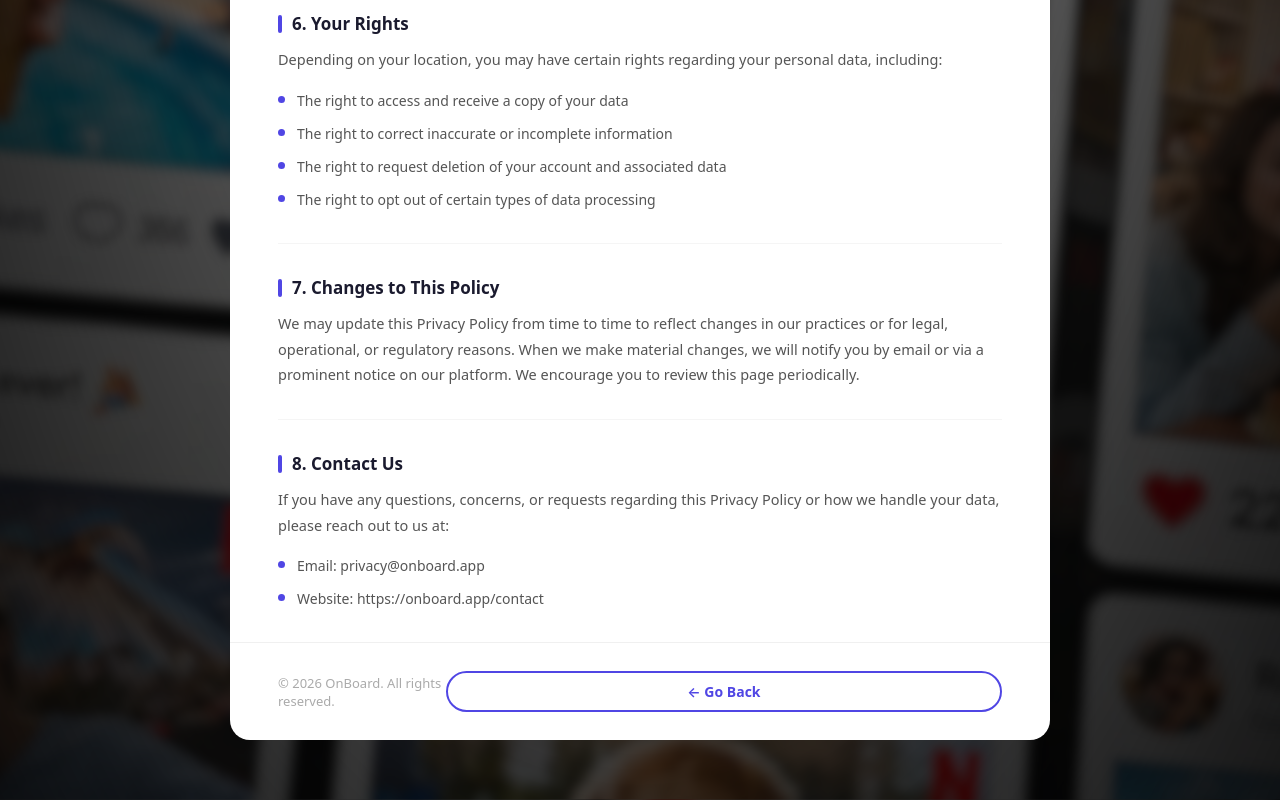
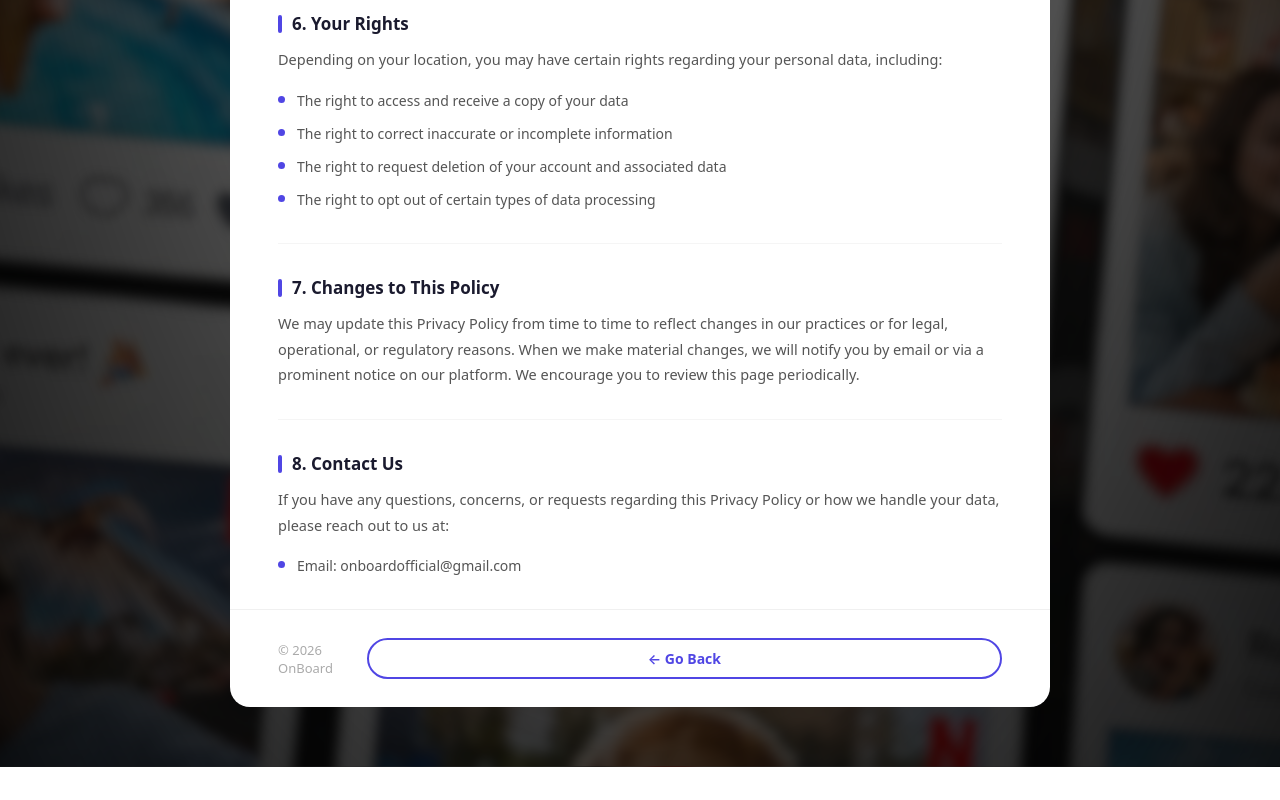
Before and after one commit to imdigvijaysingh/helogram-social_media_platform, a React (Vite) app in the folder frontend/: page /privacy-policy in a window 1280 px wide. Shown: the part 1971-2771 px from the top of the page. After the commit the page ends 2738 px from the top, so only its background shows below. Built offline with nearby package versions, Linux system fonts and the light colour scheme.

Commit message:
Added Privacy Policy Page Contact Details

```diff
--- a/frontend/src/pages/PrivacyPolicy.jsx
+++ b/frontend/src/pages/PrivacyPolicy.jsx
@@ -78,10 +78,7 @@ const sections = [
     id: "contact",
     title: "8. Contact Us",
     content: `If you have any questions, concerns, or requests regarding this Privacy Policy or how we handle your data, please reach out to us at:`,
-    bullets: [
-      "Email: privacy@onboard.app",
-      "Website: https://onboard.app/contact",
-    ],
+    bullets: ["Email: onboardofficial@gmail.com"],
   },
 ];
 
@@ -93,7 +90,9 @@ const PrivacyPolicy = () => {
       <div className="pp-container">
         {/* Header */}
         <header className="pp-header">
-          <h1 className="pp-logo" onClick={() => navigate("/")}>OnBoard</h1>
+          <h1 className="pp-logo" onClick={() => navigate("/")}>
+            OnBoard
+          </h1>
           <span className="pp-badge">Privacy Policy</span>
         </header>
 
@@ -158,7 +157,7 @@ const PrivacyPolicy = () => {
 
         {/* Footer */}
         <footer className="pp-footer">
-          <p>© {new Date().getFullYear()} OnBoard. All rights reserved.</p>
+          <p>© {new Date().getFullYear()} OnBoard</p>
           <button className="pp-back-btn" onClick={() => navigate(-1)}>
             ← Go Back
           </button>
```
